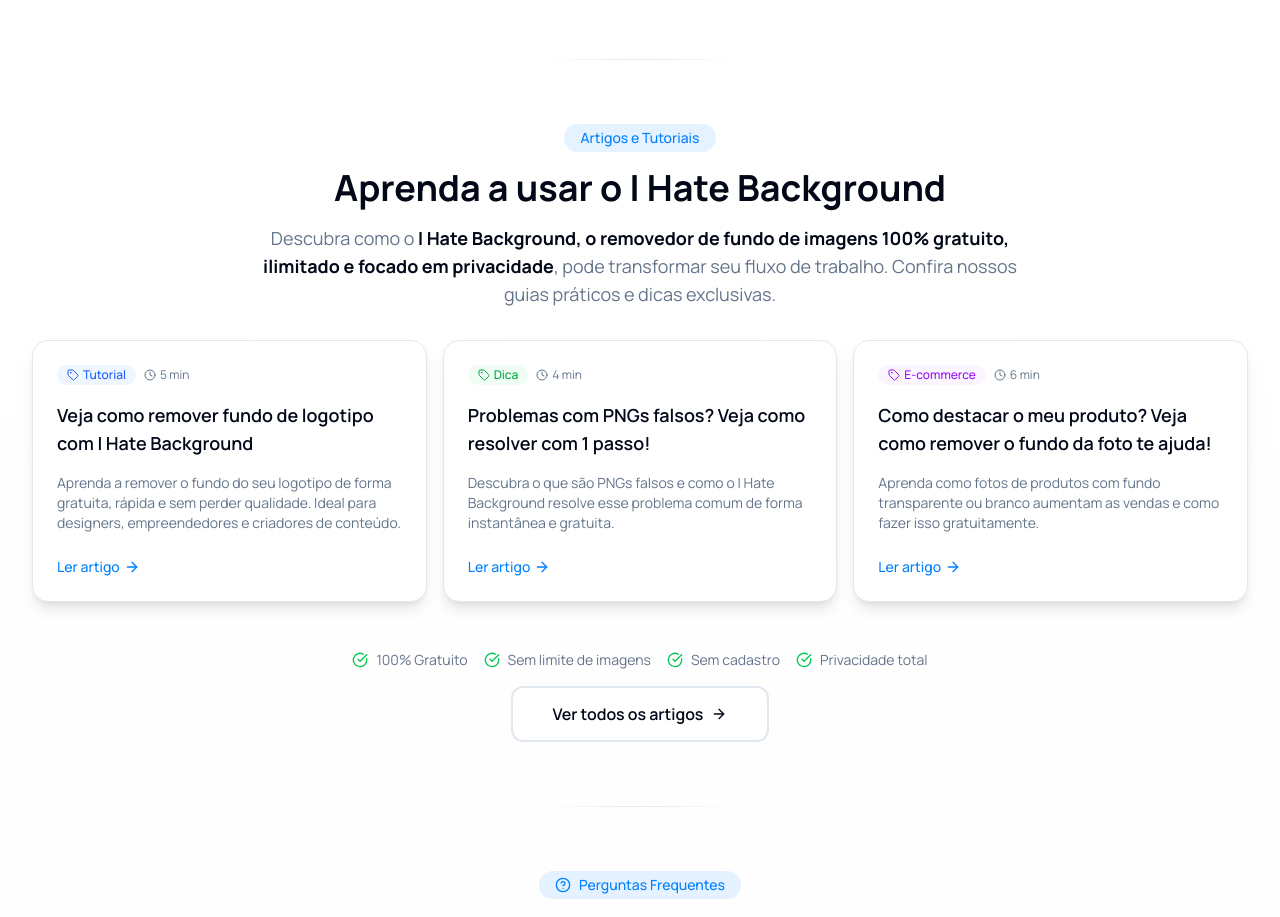
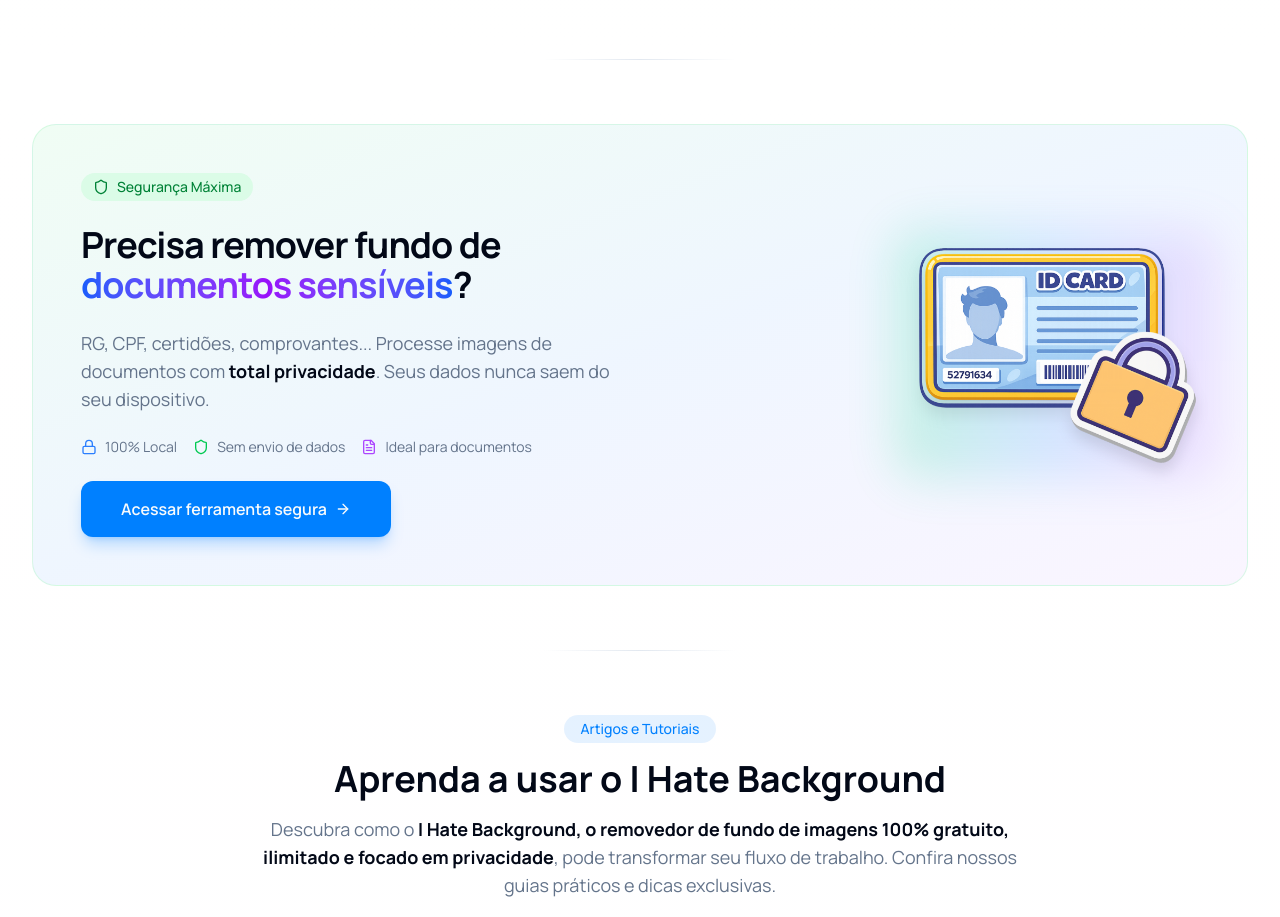
Before and after one commit to LuSrodri/canva-copy, a React (Vite) app: page / in a window 1280 px wide. Shown: the part 4720-5637 px from the top of the page. Built offline with nearby package versions, Linux system fonts and the light colour scheme; no server answers.

Commit message:
feat: add DocumentsPromo component to HomePage for enhanced document processing visibility

```diff
--- /dev/null
+++ b/src/components/DocumentsPromo.jsx
@@ -0,0 +1,75 @@
+import { memo } from 'react'
+import { Link } from 'react-router-dom'
+import { Shield, Lock, FileText, ArrowRight } from 'lucide-react'
+import { Button } from './ui/button'
+
+import heroDocImage from '@/assets/images/hero-doc-ihb.png?w=280&quality=90&format=webp'
+
+export const DocumentsPromo = memo(function DocumentsPromo() {
+  return (
+    <div className="relative overflow-hidden rounded-3xl bg-gradient-to-br from-green-50 via-blue-50 to-purple-50 border border-green-200/50">
+      <div className="absolute inset-0 bg-grid-pattern opacity-5" />
+
+      <div className="relative grid grid-cols-1 lg:grid-cols-2 gap-8 p-8 lg:p-12 items-center">
+        {/* Content */}
+        <div className="space-y-6">
+          <div className="inline-flex items-center gap-2 px-3 py-1 rounded-full bg-green-100 text-green-700 text-sm font-medium">
+            <Shield className="w-4 h-4" />
+            Segurança Máxima
+          </div>
+
+          <h2 className="text-2xl sm:text-3xl lg:text-4xl font-bold tracking-tight">
+            Precisa remover fundo de{' '}
+            <span className="text-gradient">documentos sensíveis</span>?
+          </h2>
+
+          <p className="text-muted-foreground text-lg">
+            RG, CPF, certidões, comprovantes... Processe imagens de documentos com{' '}
+            <strong className="text-foreground">total privacidade</strong>.
+            Seus dados nunca saem do seu dispositivo.
+          </p>
+
+          <div className="flex flex-wrap gap-4 text-sm text-muted-foreground">
+            <div className="flex items-center gap-2">
+              <Lock className="w-4 h-4 text-blue-500" />
+              100% Local
+            </div>
+            <div className="flex items-center gap-2">
+              <Shield className="w-4 h-4 text-green-500" />
+              Sem envio de dados
+            </div>
+            <div className="flex items-center gap-2">
+              <FileText className="w-4 h-4 text-purple-500" />
+              Ideal para documentos
+            </div>
+          </div>
+
+          <Link to="/remover-fundo-documentos-com-seguranca">
+            <Button size="lg" className="gap-2 btn-glow">
+              Acessar ferramenta segura
+              <ArrowRight className="w-4 h-4" />
+            </Button>
+          </Link>
+        </div>
+
+        {/* Image */}
+        <div className="flex justify-center lg:justify-end">
+          <Link
+            to="/remover-fundo-documentos-com-seguranca"
+            className="relative group"
+          >
+            <div className="absolute -inset-4 bg-gradient-to-r from-green-400 via-blue-400 to-purple-400 rounded-3xl opacity-20 blur-xl group-hover:opacity-30 transition-opacity" />
+            <img
+              src={heroDocImage}
+              alt="Remover fundo de documentos com segurança"
+              width={280}
+              height={280}
+              className="relative w-56 sm:w-64 lg:w-72 h-auto drop-shadow-xl group-hover:scale-105 transition-transform duration-300"
+              loading="lazy"
+            />
+          </Link>
+        </div>
+      </div>
+    </div>
+  )
+})
--- a/src/pages/HomePage.jsx
+++ b/src/pages/HomePage.jsx
@@ -9,6 +9,7 @@
 import { HowToUse } from '../components/HowToUse'
 import { HowItWorks } from '../components/HowItWorks'
 import { SEOContent } from '../components/SEOContent'
+import { DocumentsPromo } from '../components/DocumentsPromo'
 import { ArticlesPreview } from '../components/ArticlesPreview'
 import { FAQ } from '../components/FAQ'
 import { About } from '../components/About'
@@ -119,6 +120,12 @@
 
         <div className="w-48 h-px bg-gradient-to-r from-transparent via-border to-transparent mx-auto" />
 
+        <section id="documents">
+          <DocumentsPromo />
+        </section>
+
+        <div className="w-48 h-px bg-gradient-to-r from-transparent via-border to-transparent mx-auto" />
+
         <section id="articles">
           <ArticlesPreview />
         </section>
```
